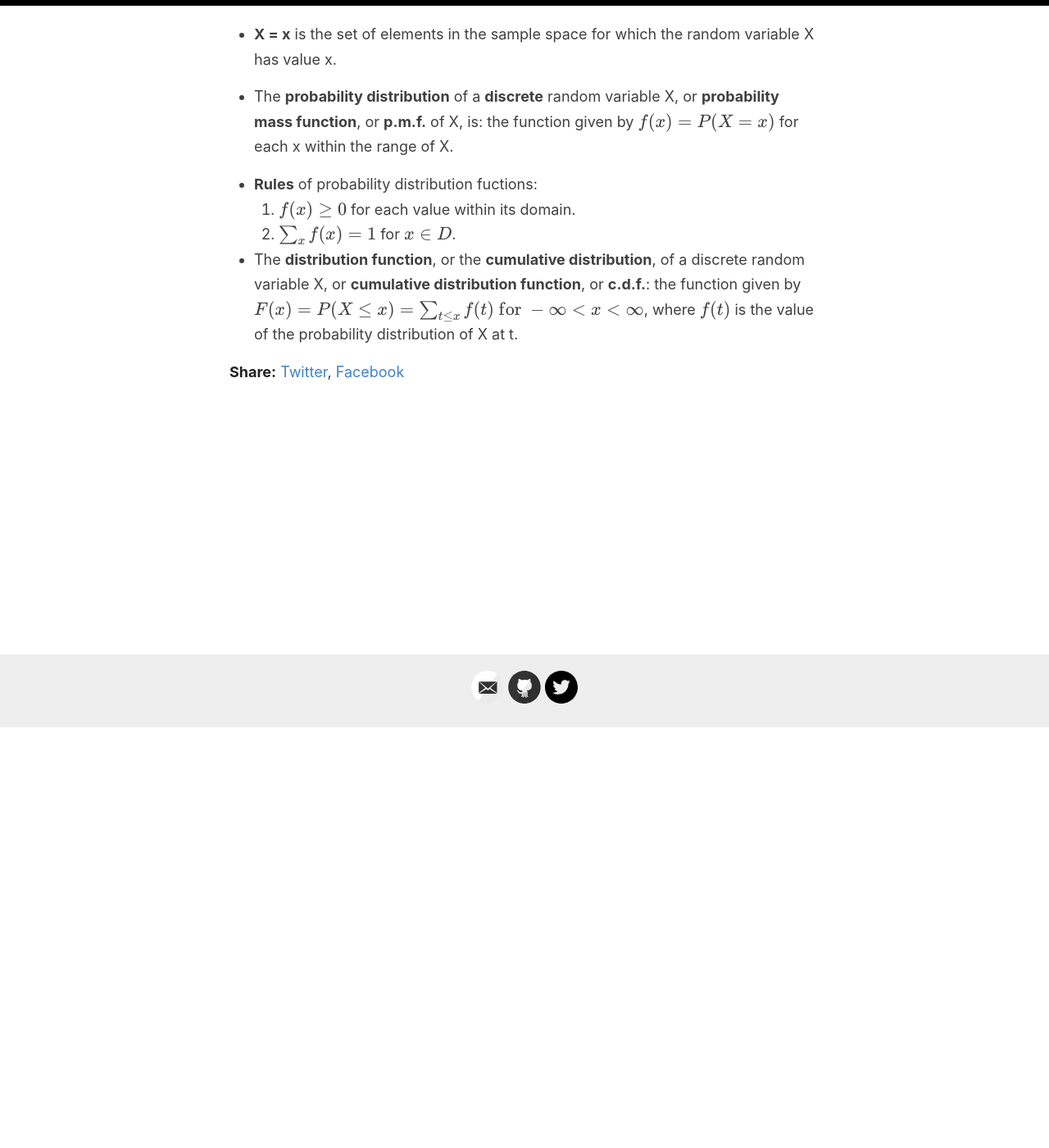
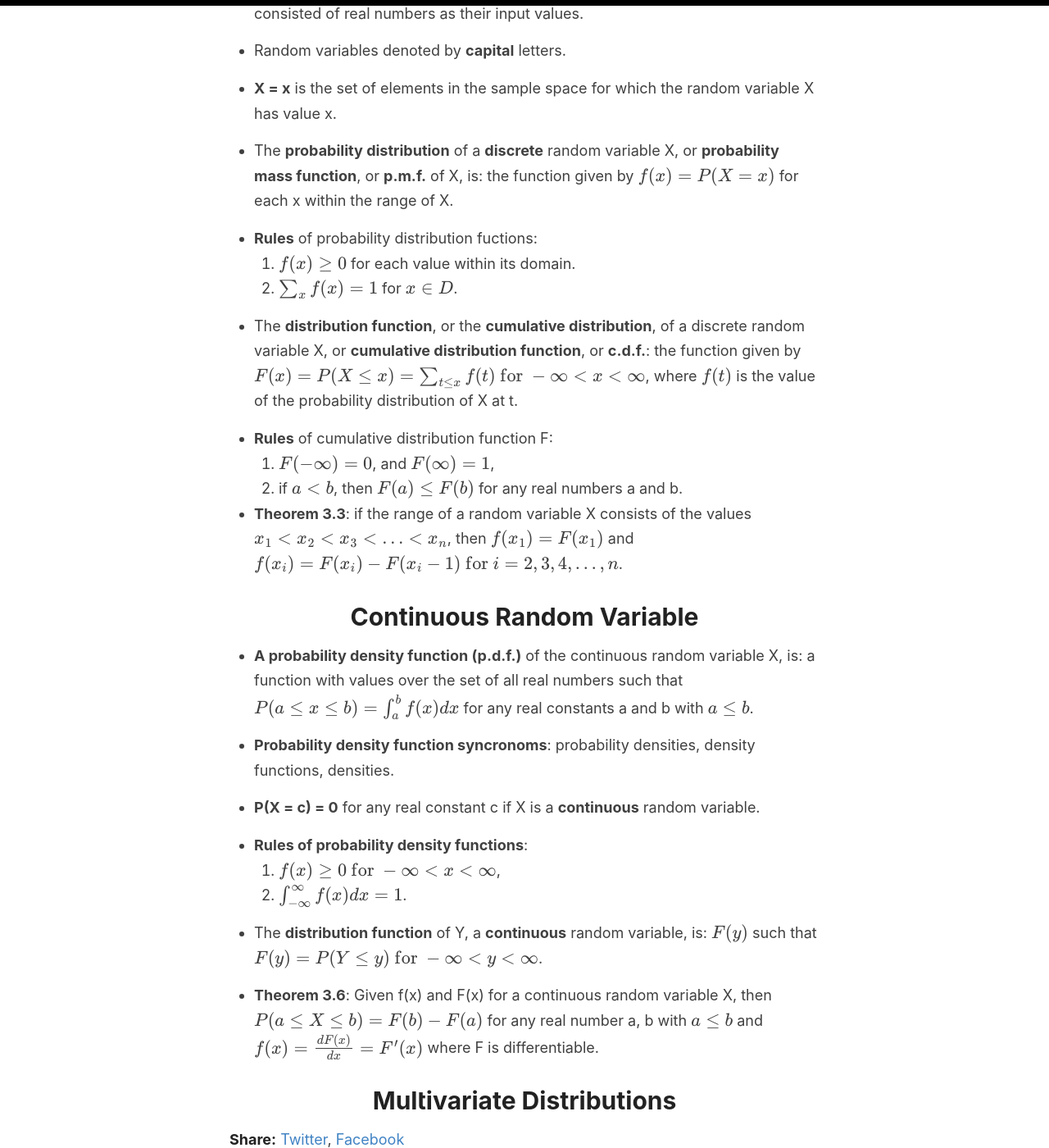
Before and after one commit to tianyimasf/ai, a Jekyll site: the page built from _posts/2024-07-11-mathematical-statistics-chap3.md, in a window 1280 px wide and 1400 px high, scrolled down 513 px. Shown: the whole window at 82% size. Built offline with Jekyll 4.4.1, drawn with Linux system fonts in a browser that asks for light colours; formulas are drawn with MathJax 3; some of the changed text lies outside the part shown.

Commit message:
add lecture notes

```diff
--- a/_posts/2024-07-11-mathematical-statistics-chap3.md
+++ b/_posts/2024-07-11-mathematical-statistics-chap3.md
@@ -4,6 +4,8 @@ title: "Mathematical Statistics Cheatsheet: Chapter 3"
 categories: [Mathematics, Statistics, Lecture Notes]
 excerpt: "Random Variables, Probability Distributions, Continuous Random Variables, Probability Density Functions, Multivariate Distributions, Marginal Distributions, Conditional Distributions, The Theory in Practice"
 ---
+
+# Discrete Random Variable
 
 - X is a **random variable** if: S is a sample space with a probability measure and X is a **real-valued function** defined over the elements of S.
 
@@ -20,3 +22,27 @@ excerpt: "Random Variables, Probability Distributions, Continuous Random Variabl
     2. $\sum_{x}f(x) = 1$ for $x \in D$.
 
 - The **distribution function**, or the **cumulative distribution**, of a discrete random variable X, or **cumulative distribution function**, or **c.d.f.**: the function given by $$F(x) = P(X \leq x) = \sum_{t \leq x}f(t) \text{ for } -\infty < x < \infty$$, where $f(t)$ is the value of the probability distribution of X at t.
+
+- **Rules** of cumulative distribution function F:
+    1. $F(-\infty) = 0$, and $F(\infty) = 1$,
+    2. if $a < b$, then $F(a) \leq F(b)$ for any real numbers a and b.
+
+- **Theorem 3.3**: if the range of a random variable X consists of the values $x_1 < x_2 < x_3 < ... < x_n$, then $f(x_1) = F(x_1)$ and $f(x_i) = F(x_i) - F(x_i-1) \text{ for } i = 2, 3, 4, ..., n$.
+
+# Continuous Random Variable
+
+- **A probability density function (p.d.f.)** of the continuous random variable X, is: a function with values over the set of all real numbers such that $P(a \leq x \leq b) = \int_{a}^{b}f(x)dx$ for any real constants a and b with $a \leq b$.
+
+- **Probability density function syncronoms**: probability densities, density functions, densities.
+
+- **P(X = c) = 0** for any real constant c if X is a **continuous** random variable.
+
+- **Rules of probability density functions**:
+    1. $f(x) \geq 0 \text{ for } -\infty < x < \infty$,
+    2. $\int_{-\infty}^{\infty}f(x)dx = 1$.
+
+- The **distribution function** of Y, a **continuous** random variable, is: $F(y)$ such that $F(y)= P(Y \leq y) \text{ for } −\infty < y  < \infty$.
+
+- **Theorem 3.6**: Given f(x) and F(x) for a continuous random variable X, then $$P(a \leq X \leq b) = F(b) - F(a)$$ for any real number a, b with $a \leq b$ and $f(x) = \frac{dF(x)}{dx} = F'(x)$ where F is differentiable.
+
+# Multivariate Distributions
```
